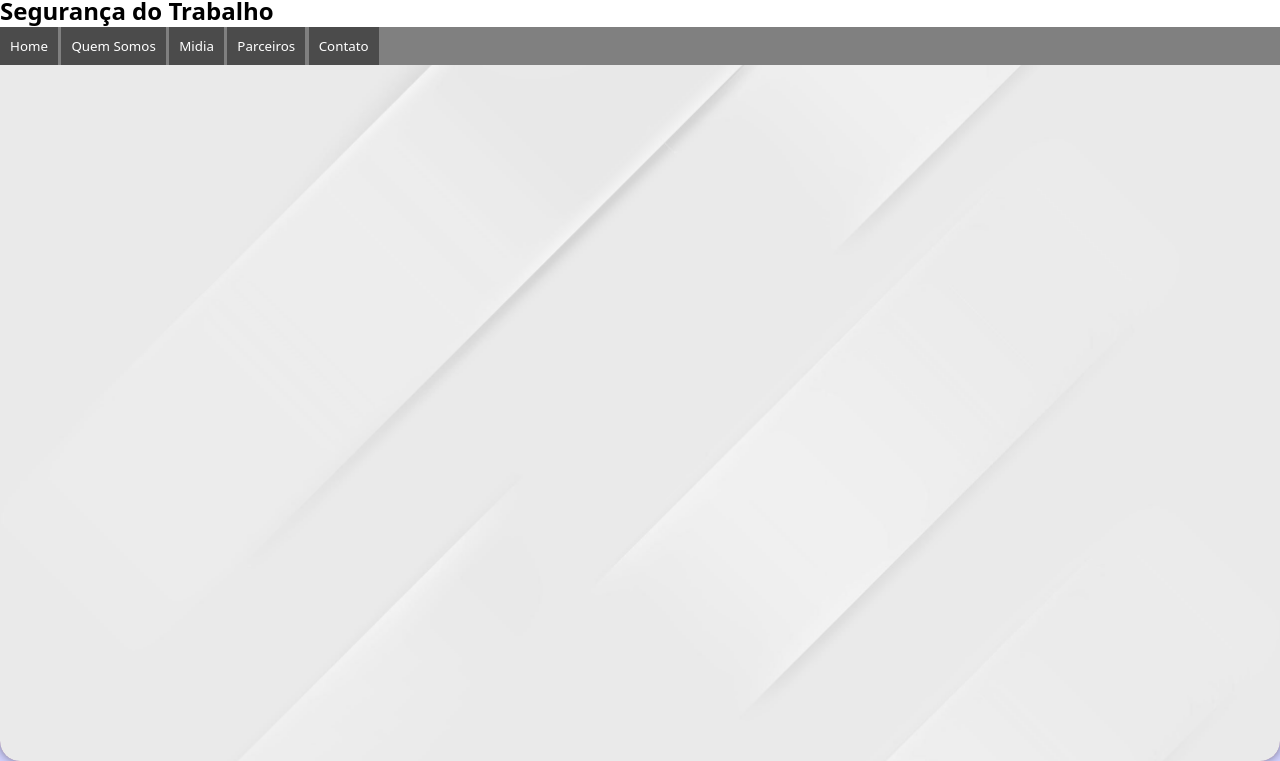
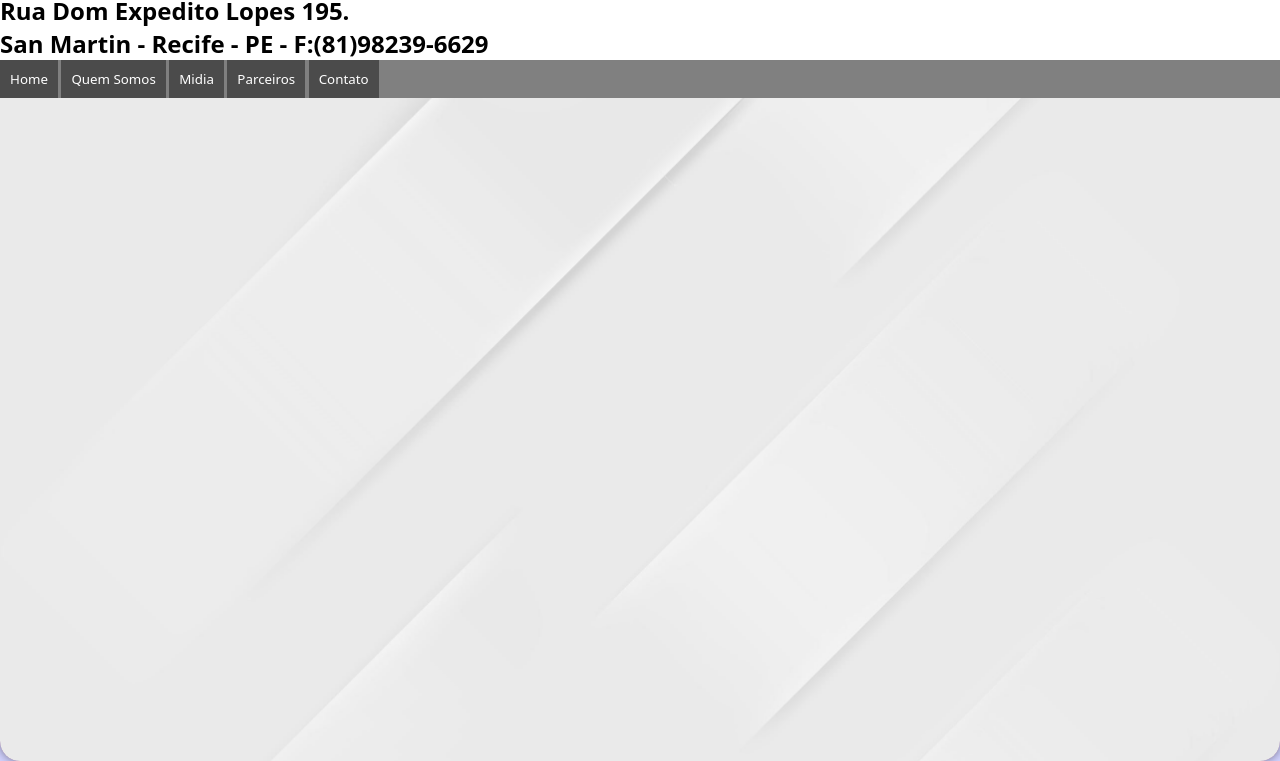
Before and after one commit to ibkgit/Provencion, a plain HTML site: page Provencion.html in a window 1280 px wide. Shown: the part 39-800 px from the top of the page. Drawn offline with Linux system fonts and the light colour scheme.

Commit message:
Atualização

```diff
--- a/Provencion.html
+++ b/Provencion.html
@@ -12,7 +12,8 @@
     <main>
        <section id="principal">
         <h1>Prevencion</h1>
-        <h2>Segurança do Trabalho</h2>
+        <h2>Rua Dom Expedito Lopes 195.</h2>
+        <h2>San Martin - Recife - PE - F:(81)98239-6629</h2>
         <menu>
             <ul>
              <li>Home</li>
```
